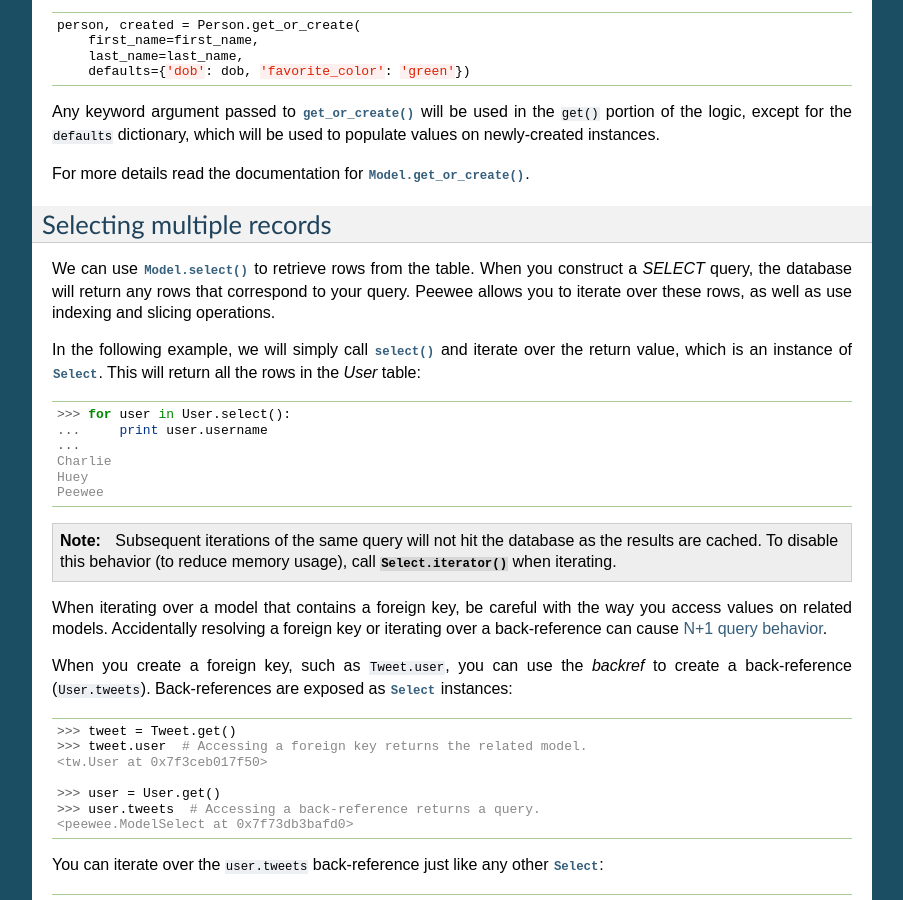
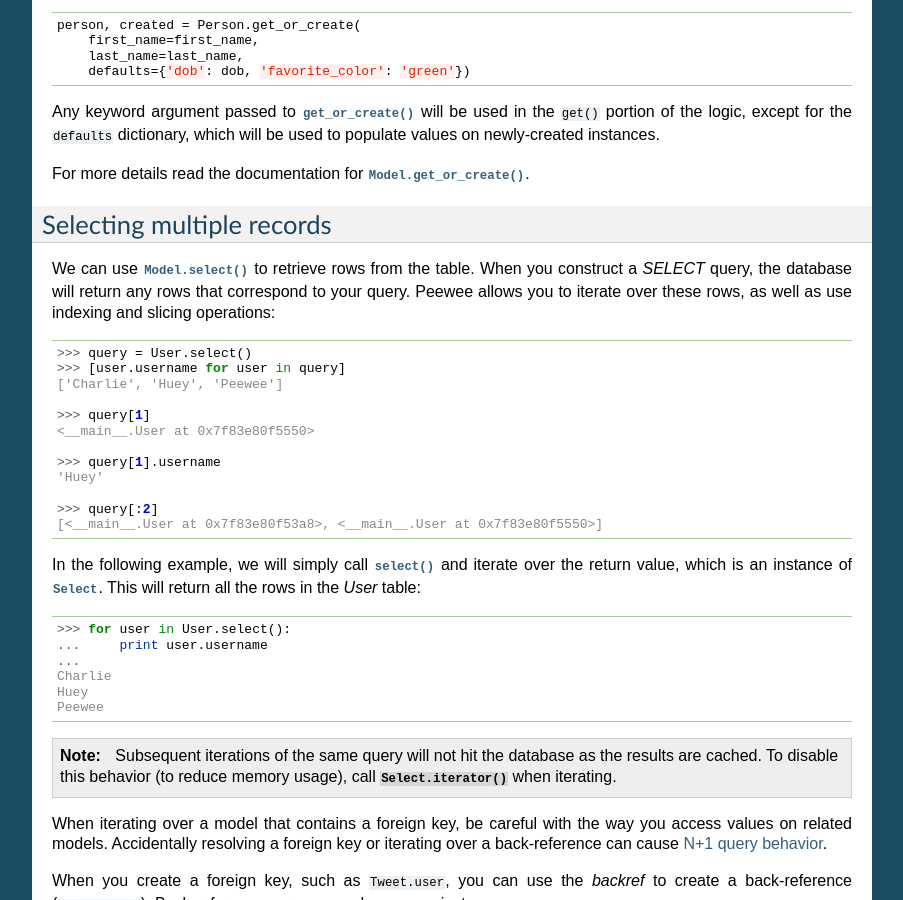
Before and after one commit to coleifer/peewee, a Sphinx documentation site: the page built from docs/peewee/querying.rst, in a window 1280 px wide and 900 px high, scrolled down 5798 px. Shown: the whole window, without its empty margins (198-1101 px from the left). Built offline with Sphinx 7.4.7, drawn with Linux system fonts in a browser that asks for light colours; pages that are not in the unit, such as notebooks, are missing from menus.

Commit message:
More examples of multiple result queries.

```diff
--- a/docs/peewee/querying.rst
+++ b/docs/peewee/querying.rst
@@ -407,7 +407,22 @@ Selecting multiple records
 We can use :py:meth:`Model.select` to retrieve rows from the table. When you
 construct a *SELECT* query, the database will return any rows that correspond
 to your query. Peewee allows you to iterate over these rows, as well as use
-indexing and slicing operations.
+indexing and slicing operations:
+
+.. code-block:: pycon
+
+    >>> query = User.select()
+    >>> [user.username for user in query]
+    ['Charlie', 'Huey', 'Peewee']
+
+    >>> query[1]
+    <__main__.User at 0x7f83e80f5550>
+
+    >>> query[1].username
+    'Huey'
+
+    >>> query[:2]
+    [<__main__.User at 0x7f83e80f53a8>, <__main__.User at 0x7f83e80f5550>]
 
 In the following example, we will simply call :py:meth:`~Model.select` and
 iterate over the return value, which is an instance of :py:class:`Select`.
```
